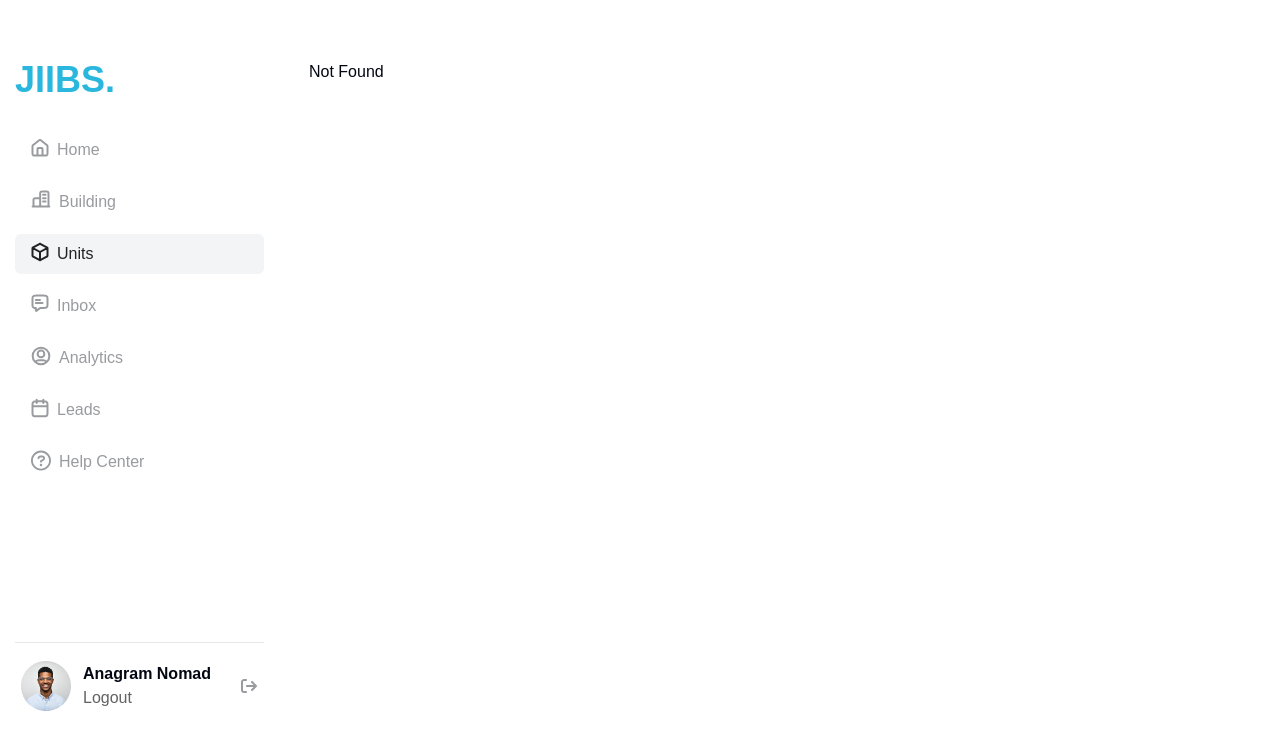
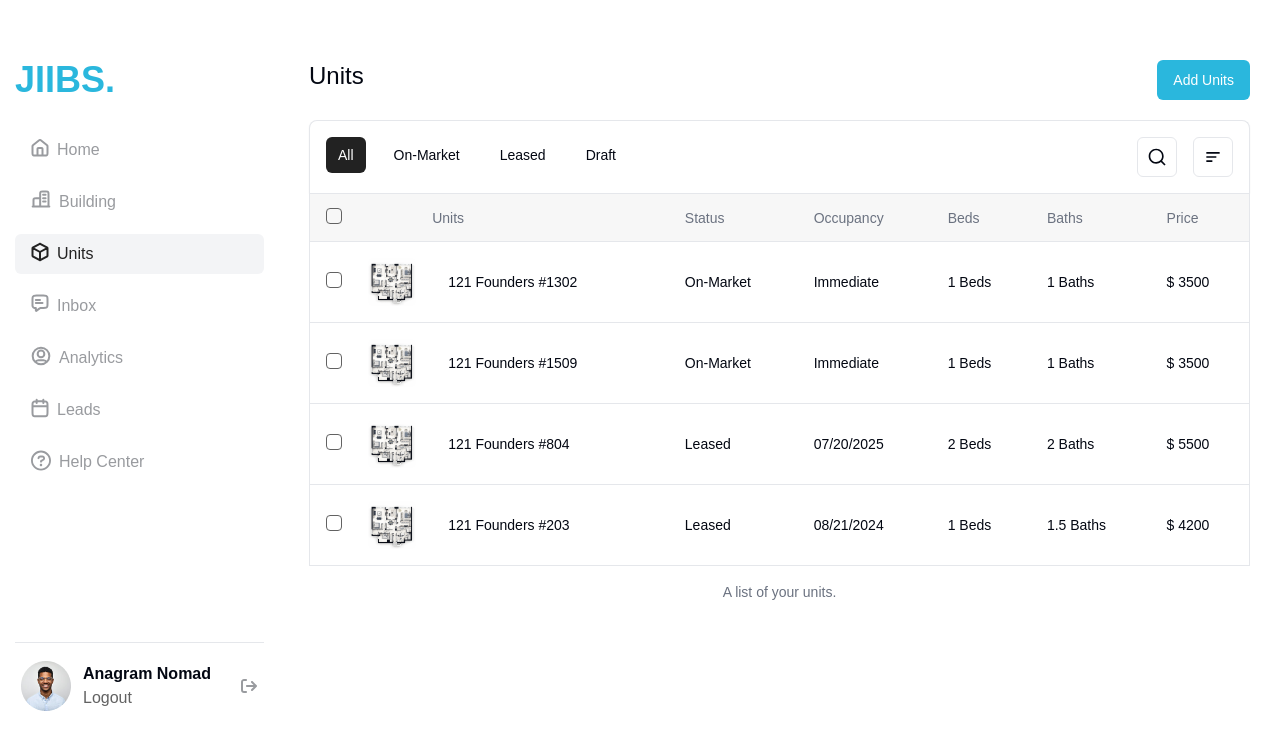
Before and after one commit to Nazofer/jiibs, a React (Vite) app: page /units in a window 1280 px wide. Before the commit this address had no page. Shown: the top 750 px of the page. Built offline with nearby package versions, Linux system fonts and the light colour scheme; a web font is replaced by a local one.

Commit message:
feat: add units page

```diff
--- a/src/App.tsx
+++ b/src/App.tsx
@@ -1,6 +1,7 @@
 import Sidebar from './components/ui/sidebar';
 import { BrowserRouter as Router, Route, Routes } from 'react-router-dom';
 import Building from './pages/building';
+import Units from './pages/units';
 
 function App() {
   return (
@@ -29,6 +30,17 @@ function App() {
           }
         />
         <Route
+          path='/units'
+          element={
+            <div className='flex h-full'>
+              <Sidebar />
+              <div className='h-full w-full pt-[3.75rem] px-[1.875rem] pb-[1.875rem]'>
+                <Units />
+              </div>
+            </div>
+          }
+        />
+        <Route
           path='*'
           element={
             <div className='flex h-full'>
@@ -38,8 +50,7 @@ function App() {
               </div>
             </div>
           }
-        />{' '}
-        {/* Add the Not Found route */}
+        />
       </Routes>
     </Router>
   );
--- a/src/components/ui/button.tsx
+++ b/src/components/ui/button.tsx
@@ -14,8 +14,8 @@ const buttonVariants = cva(
           'bg-destructive text-destructive-foreground hover:bg-destructive/90',
         outline:
           'border border-input bg-background hover:bg-accent hover:text-accent-foreground',
-        secondary:
-          'bg-secondary text-secondary-foreground hover:bg-secondary/80',
+        secondary: 'bg-primaryColor text-white hover:bg-primaryColor/80',
+        dark: 'bg-black text-white hover:bg-black/90',
         ghost: 'hover:bg-accent hover:text-accent-foreground',
         link: 'text-primary underline-offset-4 hover:underline',
       },
--- a/src/components/ui/table.tsx
+++ b/src/components/ui/table.tsx
@@ -1,28 +1,28 @@
-import * as React from "react"
+import * as React from 'react';
 
-import { cn } from "@/lib/utils"
+import { cn } from '@/lib/utils';
 
 const Table = React.forwardRef<
   HTMLTableElement,
   React.HTMLAttributes<HTMLTableElement>
 >(({ className, ...props }, ref) => (
-  <div className="relative w-full overflow-auto">
+  <div className='relative w-full overflow-auto'>
     <table
       ref={ref}
-      className={cn("w-full caption-bottom text-sm", className)}
+      className={cn('w-full caption-bottom text-sm', className)}
       {...props}
     />
   </div>
-))
-Table.displayName = "Table"
+));
+Table.displayName = 'Table';
 
 const TableHeader = React.forwardRef<
   HTMLTableSectionElement,
   React.HTMLAttributes<HTMLTableSectionElement>
 >(({ className, ...props }, ref) => (
-  <thead ref={ref} className={cn("[&_tr]:border-b", className)} {...props} />
-))
-TableHeader.displayName = "TableHeader"
+  <thead ref={ref} className={cn('[&_tr]:border-b', className)} {...props} />
+));
+TableHeader.displayName = 'TableHeader';
 
 const TableBody = React.forwardRef<
   HTMLTableSectionElement,
@@ -30,11 +30,11 @@ const TableBody = React.forwardRef<
 >(({ className, ...props }, ref) => (
   <tbody
     ref={ref}
-    className={cn("[&_tr:last-child]:border-0", className)}
+    className={cn('[&_tr:last-child]:border', className)}
     {...props}
   />
-))
-TableBody.displayName = "TableBody"
+));
+TableBody.displayName = 'TableBody';
 
 const TableFooter = React.forwardRef<
   HTMLTableSectionElement,
@@ -43,13 +43,13 @@ const TableFooter = React.forwardRef<
   <tfoot
     ref={ref}
     className={cn(
-      "border-t bg-muted/50 font-medium [&>tr]:last:border-b-0",
+      'border-t bg-muted/50 font-medium [&>tr]:last:border-b-0',
       className
     )}
     {...props}
   />
-))
-TableFooter.displayName = "TableFooter"
+));
+TableFooter.displayName = 'TableFooter';
 
 const TableRow = React.forwardRef<
   HTMLTableRowElement,
@@ -58,13 +58,13 @@ const TableRow = React.forwardRef<
   <tr
     ref={ref}
     className={cn(
-      "border-b transition-colors hover:bg-muted/50 data-[state=selected]:bg-muted",
+      'border transition-colors hover:bg-muted/50 data-[state=selected]:bg-muted',
       className
     )}
     {...props}
   />
-))
-TableRow.displayName = "TableRow"
+));
+TableRow.displayName = 'TableRow';
 
 const TableHead = React.forwardRef<
   HTMLTableCellElement,
@@ -73,13 +73,13 @@ const TableHead = React.forwardRef<
   <th
     ref={ref}
     className={cn(
-      "h-12 px-4 text-left align-middle font-medium text-muted-foreground [&:has([role=checkbox])]:pr-0",
+      'h-12 px-4 text-left align-middle font-medium text-muted-foreground [&:has([role=checkbox])]:pr-0 bg-lightGray hover:bg-lightGray',
       className
     )}
     {...props}
   />
-))
-TableHead.displayName = "TableHead"
+));
+TableHead.displayName = 'TableHead';
 
 const TableCell = React.forwardRef<
   HTMLTableCellElement,
@@ -87,11 +87,11 @@ const TableCell = React.forwardRef<
 >(({ className, ...props }, ref) => (
   <td
     ref={ref}
-    className={cn("p-4 align-middle [&:has([role=checkbox])]:pr-0", className)}
+    className={cn('p-4 align-middle [&:has([role=checkbox])]:pr-0', className)}
     {...props}
   />
-))
-TableCell.displayName = "TableCell"
+));
+TableCell.displayName = 'TableCell';
 
 const TableCaption = React.forwardRef<
   HTMLTableCaptionElement,
@@ -99,11 +99,11 @@ const TableCaption = React.forwardRef<
 >(({ className, ...props }, ref) => (
   <caption
     ref={ref}
-    className={cn("mt-4 text-sm text-muted-foreground", className)}
+    className={cn('mt-4 text-sm text-muted-foreground', className)}
     {...props}
   />
-))
-TableCaption.displayName = "TableCaption"
+));
+TableCaption.displayName = 'TableCaption';
 
 export {
   Table,
@@ -114,4 +114,4 @@ export {
   TableRow,
   TableCell,
   TableCaption,
-}
+};
--- /dev/null
+++ b/src/pages/units/index.tsx
@@ -0,0 +1,191 @@
+import { Button } from '@/components/ui/button';
+import React, { useState } from 'react';
+import {
+  Table,
+  TableBody,
+  TableCaption,
+  TableCell,
+  TableHead,
+  TableHeader,
+  TableRow,
+} from '@/components/ui/table';
+import BuildingPlan from '@/assets/BuildingPlan.png';
+import { Checkbox } from '@/components/ui/checkbox';
+import { Card } from '@/components/ui/card';
+import { RiSearchLine } from 'react-icons/ri';
+import { BiMenuAltLeft } from 'react-icons/bi';
+
+type UnitStatus = 'On-Market' | 'Leased' | 'Draft' | 'All';
+const unitStatuses: UnitStatus[] = ['All', 'On-Market', 'Leased', 'Draft'];
+
+interface Unit {
+  name: string;
+  status: Omit<UnitStatus, 'All'>;
+  occupancy: string;
+  beds: number;
+  baths: number;
+  price: number;
+  image: string;
+}
+
+const mockUnits: Unit[] = [
+  {
+    name: '121 Founders #1302',
+    status: 'On-Market',
+    occupancy: 'Immediate',
+    beds: 1,
+    baths: 1,
+    price: 3500,
+    image: BuildingPlan,
+  },
+  {
+    name: '121 Founders #1509',
+    status: 'On-Market',
+    occupancy: 'Immediate',
+    beds: 1,
+    baths: 1,
+    price: 3500,
+    image: BuildingPlan,
+  },
+  {
+    name: '121 Founders #804',
+    status: 'Leased',
+    occupancy: '07/20/2025',
+    beds: 2,
+    baths: 2,
+    price: 5500,
+    image: BuildingPlan,
+  },
+  {
+    name: '121 Founders #203',
+    status: 'Leased',
+    occupancy: '08/21/2024',
+    beds: 1,
+    baths: 1.5,
+    price: 4200,
+    image: BuildingPlan,
+  },
+];
+
+const Units: React.FC = () => {
+  const [statusBtn, setStatusBtn] = useState<UnitStatus | 'All'>('All');
+  const [units, setUnits] = useState(
+    mockUnits.map((unit) => ({ ...unit, selected: false }))
+  );
+
+  const handleStatusBtn = (status: UnitStatus | 'All') => {
+    setStatusBtn(status);
+  };
+
+  const isAllSelected = units.every((unit) => unit.selected);
+
+  const toggleSelectAll = () => {
+    setUnits((prevUnits) => {
+      return prevUnits.map((unit) => ({ ...unit, selected: !isAllSelected }));
+    });
+  };
+
+  const handleSelect = (i: number) => {
+    setUnits((prevUnits) => {
+      return prevUnits.map((unit, index) =>
+        index === i ? { ...unit, selected: !unit.selected } : unit
+      );
+    });
+  };
+
+  const filteredUnits =
+    statusBtn === 'All'
+      ? units
+      : units.filter((unit) => unit.status === statusBtn);
+
+  return (
+    <div>
+      <div className='flex justify-between mb-5'>
+        <h2 className='heading-3'>Units</h2>
+        <Button variant='secondary'>Add Units</Button>
+      </div>
+      <Card className='rounded-b-none border-b-0 p-4 flex justify-between'>
+        <div className='flex gap-4'>
+          {unitStatuses.map((status) => (
+            <Button
+              key={status}
+              variant={statusBtn === status ? 'dark' : 'ghost'}
+              size='sm'
+              onClick={() => handleStatusBtn(status)}
+            >
+              {status}
+            </Button>
+          ))}
+        </div>
+        <div className='flex gap-4'>
+          <Button variant='outline' size='icon'>
+            <RiSearchLine className='size-5' />
+          </Button>
+          <Button variant='outline' size='icon'>
+            <BiMenuAltLeft className='size-5' />
+          </Button>
+        </div>
+      </Card>
+      <Table>
+        <TableCaption>
+          {filteredUnits.length ? 'A list of your units.' : 'No units found'}
+        </TableCaption>
+        <TableHeader>
+          <TableRow>
+            <TableHead>
+              <Checkbox
+                checked={isAllSelected}
+                onCheckedChange={toggleSelectAll}
+              ></Checkbox>
+            </TableHead>
+            <TableHead className='pl-20'>Units</TableHead>
+            <TableHead>Status</TableHead>
+            <TableHead>Occupancy</TableHead>
+            <TableHead>Beds</TableHead>
+            <TableHead>Baths</TableHead>
+            <TableHead>Price</TableHead>
+          </TableRow>
+        </TableHeader>
+        <TableBody>
+          {filteredUnits.map((unit) => (
+            <TableRow key={unit.name}>
+              <TableCell>
+                <Checkbox
+                  checked={unit.selected}
+                  onCheckedChange={() => handleSelect(units.indexOf(unit))}
+                ></Checkbox>
+              </TableCell>
+              <TableCell>
+                <div className='flex items-center gap-8'>
+                  <img
+                    src={unit.image}
+                    alt={unit.name}
+                    className='w-12 h-12 rounded-md shrink-0'
+                  />
+                  <span className='font-medium'>{unit.name}</span>
+                </div>
+              </TableCell>
+              <TableCell>
+                <span className='text-sm'>{unit.status}</span>
+              </TableCell>
+              <TableCell>
+                <span className='text-sm'>{unit.occupancy}</span>
+              </TableCell>
+              <TableCell>
+                <span className='text-sm'>{unit.beds} Beds</span>
+              </TableCell>
+              <TableCell>
+                <span className='text-sm'>{unit.baths} Baths</span>
+              </TableCell>
+              <TableCell>
+                <span className='text-sm'>{`$ ${unit.price}`}</span>
+              </TableCell>
+            </TableRow>
+          ))}
+        </TableBody>
+      </Table>
+    </div>
+  );
+};
+
+export default Units;
```
Also changed, not shown: src/assets/BuildingPlan.png (added).
